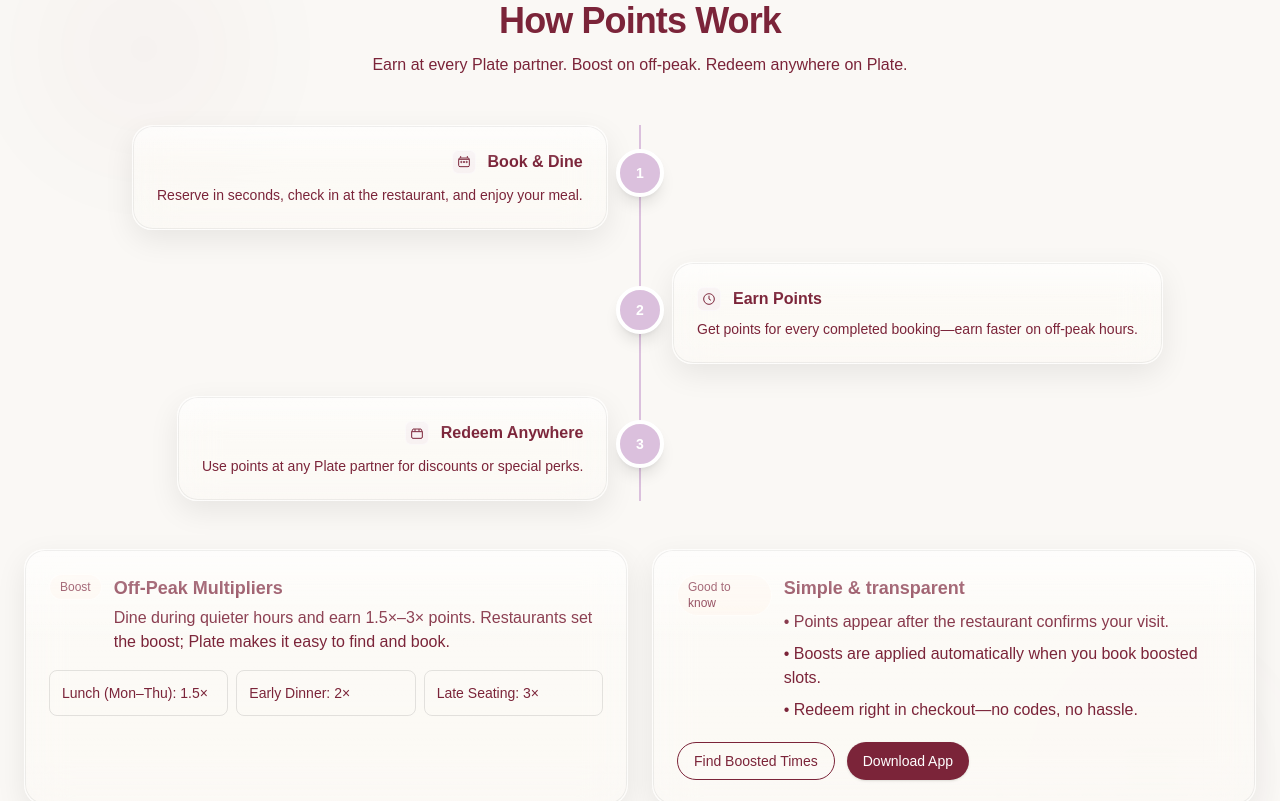
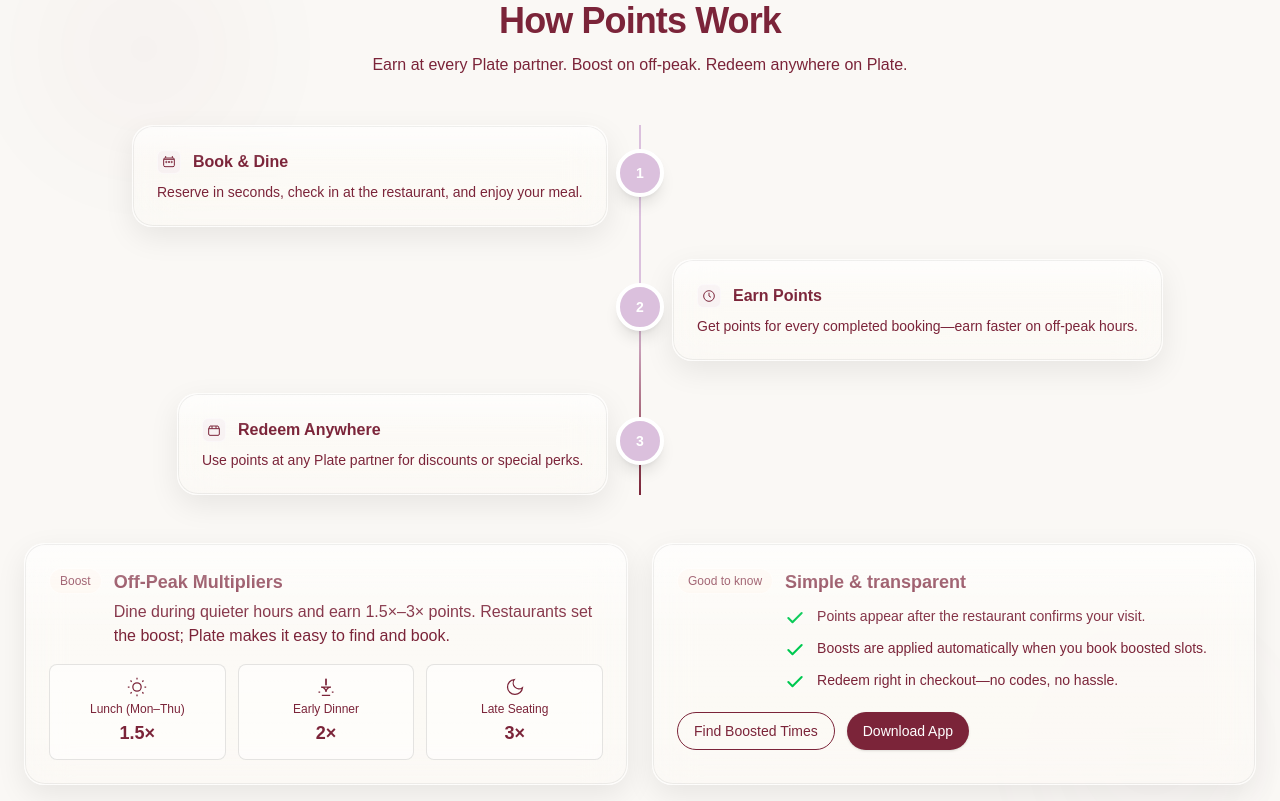
Before and after one commit to qwerty-development/plate-landing-page, a Next.js app: page / in a window 1280 px wide. Shown: the part 920-1721 px from the top of the page. Built offline with nearby package versions, Linux system fonts and the light colour scheme.

Commit message:
Refactor HowPoints component to enhance visual design and user experience. Updated timeline connector styles, improved card layouts, and added icons for multipliers. Streamlined content presentation for clarity and engagement.

```diff
--- a/app/components/HowPoints.tsx
+++ b/app/components/HowPoints.tsx
@@ -40,9 +40,8 @@
         <div className="mt-12 relative">
           {/* Timeline container with centered line */}
           <div className="relative">
-            {/* Timeline connector line - full height background */}
-            {/* On mobile, the line is on the left. On desktop (lg), it's in the center. */}
-            <div className="absolute left-6 top-0 bottom-0 w-0.5 bg-[hsl(var(--accent))] transform -translate-x-1/2 lg:left-1/2" />
+            {/* CORRECTED: Timeline connector line - full height background */}
+            <div className="absolute left-6 top-0 bottom-0 w-0.5 bg-gradient-to-b from-[hsl(var(--accent))] to-[hsl(var(--primary))] via-[hsl(var(--accent))] transform -translate-x-1/2 lg:left-1/2" />
 
             {/* Timeline steps */}
             <ol className="relative">
@@ -71,37 +70,52 @@
           </div>
         </div>
 
-        {/* Off-peak + FAQ (glassy) */}
+        {/* Refactored Cards Section */}
         <div className="mt-12 grid lg:grid-cols-2 gap-6">
+          {/* Off-Peak Multipliers Card */}
           <article className="glass p-6 reveal">
             <div className="flex items-start gap-3">
               <Badge>Boost</Badge>
               <div className="min-w-0">
                 <h3 className="text-lg font-semibold">Off-Peak Multipliers</h3>
                 <p className="mt-1 text-muted-foreground">
-                  Dine during quieter hours and earn{" "}
-                  <span className="font-medium text-foreground">1.5×–3×</span>{" "}
-                  points. Restaurants set the boost; Plate makes it easy to find
-                  and book.
+                  Dine during quieter hours and earn 1.5×–3× points. Restaurants
+                  set the boost; Plate makes it easy to find and book.
                 </p>
               </div>
             </div>
-            <ul className="mt-4 text-sm text-muted-foreground grid sm:grid-cols-3 gap-2">
-              <li className="rounded-lg border border-black/10 p-3">
-                Lunch (Mon–Thu):{" "}
-                <span className="font-medium text-foreground">1.5×</span>
-              </li>
-              <li className="rounded-lg border border-black/10 p-3">
-                Early Dinner:{" "}
-                <span className="font-medium text-foreground">2×</span>
-              </li>
-              <li className="rounded-lg border border-black/10 p-3">
-                Late Seating:{" "}
-                <span className="font-medium text-foreground">3×</span>
-              </li>
-            </ul>
+            <div className="mt-4 grid sm:grid-cols-3 gap-3 text-center">
+              <div className="rounded-lg bg-white/50 border border-black/10 p-3 flex flex-col items-center justify-center">
+                <SunIcon />
+                <span className="text-xs mt-1 text-muted-foreground">
+                  Lunch (Mon–Thu)
+                </span>
+                <span className="font-bold text-lg text-foreground mt-0.5">
+                  1.5×
+                </span>
+              </div>
+              <div className="rounded-lg bg-white/50 border border-black/10 p-3 flex flex-col items-center justify-center">
+                <SunsetIcon />
+                <span className="text-xs mt-1 text-muted-foreground">
+                  Early Dinner
+                </span>
+                <span className="font-bold text-lg text-foreground mt-0.5">
+                  2×
+                </span>
+              </div>
+              <div className="rounded-lg bg-white/50 border border-black/10 p-3 flex flex-col items-center justify-center">
+                <MoonIcon />
+                <span className="text-xs mt-1 text-muted-foreground">
+                  Late Seating
+                </span>
+                <span className="font-bold text-lg text-foreground mt-0.5">
+                  3×
+                </span>
+              </div>
+            </div>
           </article>
 
+          {/* Simple & Transparent Card */}
           <article
             className="glass p-6 reveal"
             style={{ animationDelay: "80ms" }}
@@ -110,16 +124,27 @@
               <Badge>Good to know</Badge>
               <div className="min-w-0">
                 <h3 className="text-lg font-semibold">Simple & transparent</h3>
-                <ul className="mt-2 space-y-2 text-muted-foreground">
-                  <li>
-                    • Points appear after the restaurant confirms your visit.
-                  </li>
-                  <li>
-                    • Boosts are applied automatically when you book boosted
-                    slots.
-                  </li>
-                  <li>• Redeem right in checkout—no codes, no hassle.</li>
-                </ul>
+                <div className="mt-3 space-y-3">
+                  <div className="flex items-start gap-3">
+                    <CheckmarkIcon />
+                    <p className="text-muted-foreground text-sm -mt-0.5">
+                      Points appear after the restaurant confirms your visit.
+                    </p>
+                  </div>
+                  <div className="flex items-start gap-3">
+                    <CheckmarkIcon />
+                    <p className="text-muted-foreground text-sm -mt-0.5">
+                      Boosts are applied automatically when you book boosted
+                      slots.
+                    </p>
+                  </div>
+                  <div className="flex items-start gap-3">
+                    <CheckmarkIcon />
+                    <p className="text-muted-foreground text-sm -mt-0.5">
+                      Redeem right in checkout—no codes, no hassle.
+                    </p>
+                  </div>
+                </div>
               </div>
             </div>
             <div className="mt-5 flex flex-wrap gap-3">
@@ -215,9 +240,6 @@
   );
 }
 
-// --- RESPONSIVE REFACTOR ---
-// This component now defaults to a single-column layout for mobile.
-// On large screens (lg), it switches to a two-column grid for the alternating effect.
 function Step({
   number,
   title,
@@ -231,33 +253,26 @@
   icon: React.ReactNode;
   delay?: number;
 }) {
-  // Determine alignment for desktop: odd numbers (1, 3) go left, even numbers (2) go right.
   const isLeft = number % 2 !== 0;
 
   return (
-    // MOBILE: A flex container to push the content card to the right.
-    // DESKTOP (lg): A two-column grid for the alternating layout.
     <li className="relative mb-8 last:mb-0 flex justify-end lg:grid lg:grid-cols-2">
-      {/* Timeline dot - position is responsive */}
       <div className="absolute left-6 top-6 w-12 h-12 rounded-full bg-[hsl(var(--accent))] border-4 border-white shadow-lg flex items-center justify-center transform -translate-x-1/2 z-10 lg:left-1/2">
         <span className="text-white font-bold text-sm">{number}</span>
       </div>
-
-      {/* Content container */}
       <div
         className={`
           glass p-6 pl-0 lg:pl-6 reveal
-          w-[calc(100%-4rem)] lg:w-auto  // MOBILE: Card takes up width minus margin. DESKTOP: auto width.
+          w-[calc(100%-4rem)] lg:w-auto
           ${
             isLeft
-              ? "lg:col-start-1 lg:mr-8 lg:justify-self-end lg:text-right" // DESKTOP LEFT: Position in 1st column, align right.
-              : "lg:col-start-2 lg:ml-8 lg:justify-self-start" // DESKTOP RIGHT: Position in 2nd column, align left.
+              ? "lg:col-start-1 lg:mr-8 lg:justify-self-end lg:text-right"
+              : "lg:col-start-2 lg:ml-8 lg:justify-self-start"
           }
         `}
         style={{ animationDelay: `${delay}ms` }}
       >
-        {/* Refactored icon/title group */}
-        <div className={`flex items-center gap-3 ${isLeft ? "lg:inline-flex" : ""}`}>
+        <div className="flex items-center gap-3">
           <span className="inline-flex h-6 w-6 shrink-0 items-center justify-center rounded-md bg-[hsl(var(--accent)/.15)] border border-white/50">
             {icon}
           </span>
@@ -269,6 +284,13 @@
   );
 }
 
+function Badge({ children }: { children: React.ReactNode }) {
+  return (
+    <span className="inline-flex items-center rounded-full bg-[hsl(var(--secondary)/.3)] border border-white/50 px-2.5 py-1 text-xs font-medium">
+      {children}
+    </span>
+  );
+}
 
 /** Small inline icons (no extra deps) */
 function BookingIcon() {
@@ -319,10 +341,71 @@
   );
 }
 
-function Badge({ children }: { children: React.ReactNode }) {
+/** Icons for Multiplier Cards */
+function SunIcon() {
   return (
-    <span className="inline-flex items-center rounded-full bg-[hsl(var(--secondary)/.3)] border border-white/50 px-2.5 py-1 text-xs font-medium">
-      {children}
-    </span>
+    <svg
+      viewBox="0 0 24 24"
+      className="h-5 w-5"
+      fill="none"
+      stroke="currentColor"
+      strokeWidth="1.5"
+      aria-hidden="true"
+    >
+      <circle cx="12" cy="12" r="5" />
+      <line x1="12" y1="1" x2="12" y2="3" />
+      <line x1="12" y1="21" x2="12" y2="23" />
+      <line x1="4.22" y1="4.22" x2="5.64" y2="5.64" />
+      <line x1="18.36" y1="18.36" x2="19.78" y2="19.78" />
+      <line x1="1" y1="12" x2="3" y2="12" />
+      <line x1="21" y1="12" x2="23" y2="12" />
+      <line x1="4.22" y1="19.78" x2="5.64" y2="18.36" />
+      <line x1="18.36" y1="5.64" x2="19.78" y2="4.22" />
+    </svg>
   );
 }
+function SunsetIcon() {
+  return (
+    <svg
+      viewBox="0 0 24 24"
+      className="h-5 w-5"
+      fill="none"
+      stroke="currentColor"
+      strokeWidth="1.5"
+      aria-hidden="true"
+    >
+      <path d="M12 10V2M5 18H3M21 18h-2M17 22H7M12 18a6 6 0 0 0-6-6h12a6 6 0 0 0-6 6Z" />
+      <path d="M12 2v8" />
+    </svg>
+  );
+}
+function MoonIcon() {
+  return (
+    <svg
+      viewBox="0 0 24 24"
+      className="h-5 w-5"
+      fill="none"
+      stroke="currentColor"
+      strokeWidth="1.5"
+      aria-hidden="true"
+    >
+      <path d="M21 12.79A9 9 0 1 1 11.21 3 7 7 0 0 0 21 12.79z" />
+    </svg>
+  );
+}
+function CheckmarkIcon() {
+  return (
+    <svg
+      viewBox="0 0 24 24"
+      className="h-5 w-5 text-green-500 shrink-0"
+      fill="none"
+      stroke="currentColor"
+      strokeWidth="2.5"
+      strokeLinecap="round"
+      strokeLinejoin="round"
+      aria-hidden="true"
+    >
+      <polyline points="20 6 9 17 4 12" />
+    </svg>
+  );
+}
```
